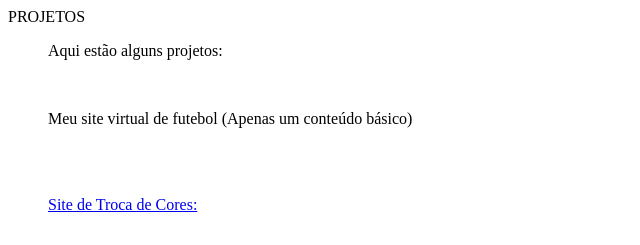
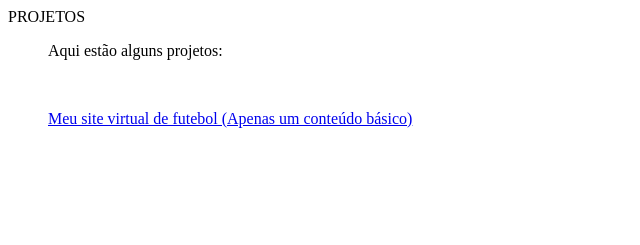
Before and after one commit to juliowalter4/meucurriculo1, a plain HTML site: page project.html in a window 1280 px wide. Shown: the whole page, without its empty margins (0-640 px from the left). Drawn offline with Linux system fonts and the light colour scheme.

Commit message:
Update project.html

```diff
--- a/project.html
+++ b/project.html
@@ -11,14 +11,12 @@ PROJETOS
         <ul>
            <p> Aqui estão alguns projetos: </p>
             <br>
-              <p>Meu site virtual de futebol (Apenas um conteúdo básico)</p>
-            <br>
-            <a href="https://juliowalter4.github.io/FootStore/" target="_blank" rel="noopener noreferrer">
+                <a href="https://juliowalter4.github.io/FootStore/" target="_blank" rel="noopener noreferrer">
+            <p>Meu site virtual de futebol (Apenas um conteúdo básico)</p>
 
-                   <br>
-                     <p>Site de Troca de Cores: </p>
-                   <br>
-                   <a href="https://juliowalter4.github.io/botaodecores/" target="_blank" rel="noopener noreferrer">
+
+
+
 
 
 
```
